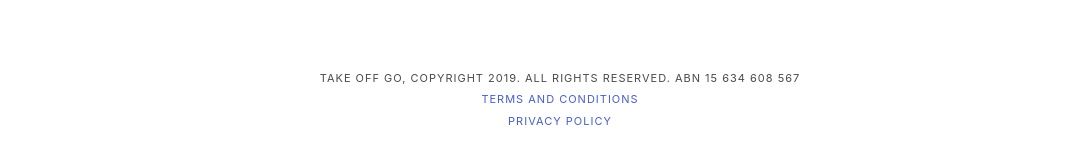
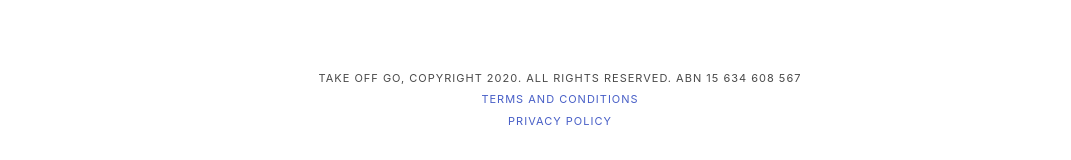
Before and after one commit to brendanmckenzie/takeoffgo-website, a Next.js app: page / in a window 1280 px wide. Shown: the part 3063-3223 px from the top of the page, without its empty margins (80-1151 px from the left). Built offline with nearby package versions, Linux system fonts and the light colour scheme; some icons are missing; a web font is replaced by a local one.

Commit message:
Update year in footer

```diff
--- a/components/Footer.tsx
+++ b/components/Footer.tsx
@@ -1,9 +1,11 @@
+import moment from "moment";
+
 const Footer: React.FC = () => (
   <footer className="section container has-text-centered">
     <ul>
       <li>
         <p className="heading">
-          Take Off Go, copyright 2019. All rights reserved. ABN 15 634 608 567
+          Take Off Go, copyright {moment().format('YYYY')}. All rights reserved. ABN 15 634 608 567
         </p>
       </li>
       <li>
```
